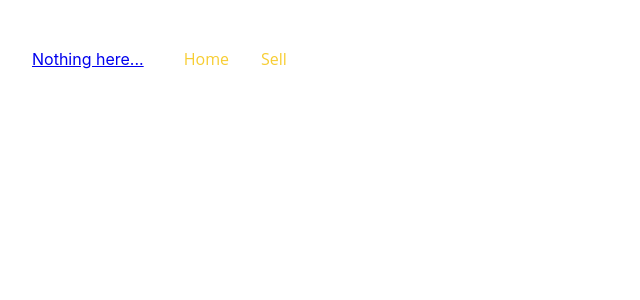
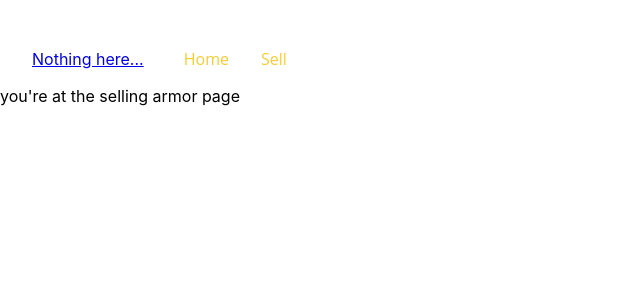
Before and after one commit to honeyai/Adventurer-s-Marketplace, a React (Create React App) app in the folder adventurer-frontend/: page /armor in a window 1280 px wide. Shown: the top 300 px of the page, without its empty margins (0-640 px from the left). Built offline with nearby package versions, Linux system fonts and the light colour scheme.

Commit message:
created the faces for those routes

```diff
--- a/adventurer-frontend/src/components/Navbar.js
+++ b/adventurer-frontend/src/components/Navbar.js
@@ -13,6 +13,9 @@ import Home from "./Home";
 import { BrowserRouter as Router, Route } from "react-router-dom";
 import { Switch, Link } from "react-router-dom";
 import SellersPage from "./SellersPage";
+import SellingArmor from "./SellingArmor";
+import SellingWeapons from "./SellingWeapons";
+import SellingPotions from "./SellingPotions";
 
 const Navbar = () => {
   //Beyond MVP: add drop down menu on the sell link and buy link
@@ -44,6 +47,9 @@ const Navbar = () => {
       <Switch>
         <Route exact path="/" component={Home} />
         <Route path="/selling" component={SellersPage} />
+        <Route path="/armor" component={SellingArmor} />
+        <Route path="/weapons" component={SellingWeapons} />
+        <Route path="/potions" component={SellingPotions} />
       </Switch>
     </Router>
   );
--- /dev/null
+++ b/adventurer-frontend/src/components/SellingArmor.js
@@ -0,0 +1,11 @@
+import React from 'react';
+
+const SellingArmor = () => {
+  return (
+    <div>
+      you're at the selling armor page
+    </div>
+  );
+};
+
+export default SellingArmor;
--- /dev/null
+++ b/adventurer-frontend/src/components/SellingPotions.js
@@ -0,0 +1,11 @@
+import React from 'react';
+
+const SellingPotions = () => {
+  return (
+    <div>
+      selling potions page!
+    </div>
+  );
+};
+
+export default SellingPotions;
--- /dev/null
+++ b/adventurer-frontend/src/components/SellingWeapons.js
@@ -0,0 +1,11 @@
+import React from 'react';
+
+const SellingWeapons = () => {
+  return (
+    <div>
+      you're at the selling weapons page
+    </div>
+  );
+};
+
+export default SellingWeapons;
```
